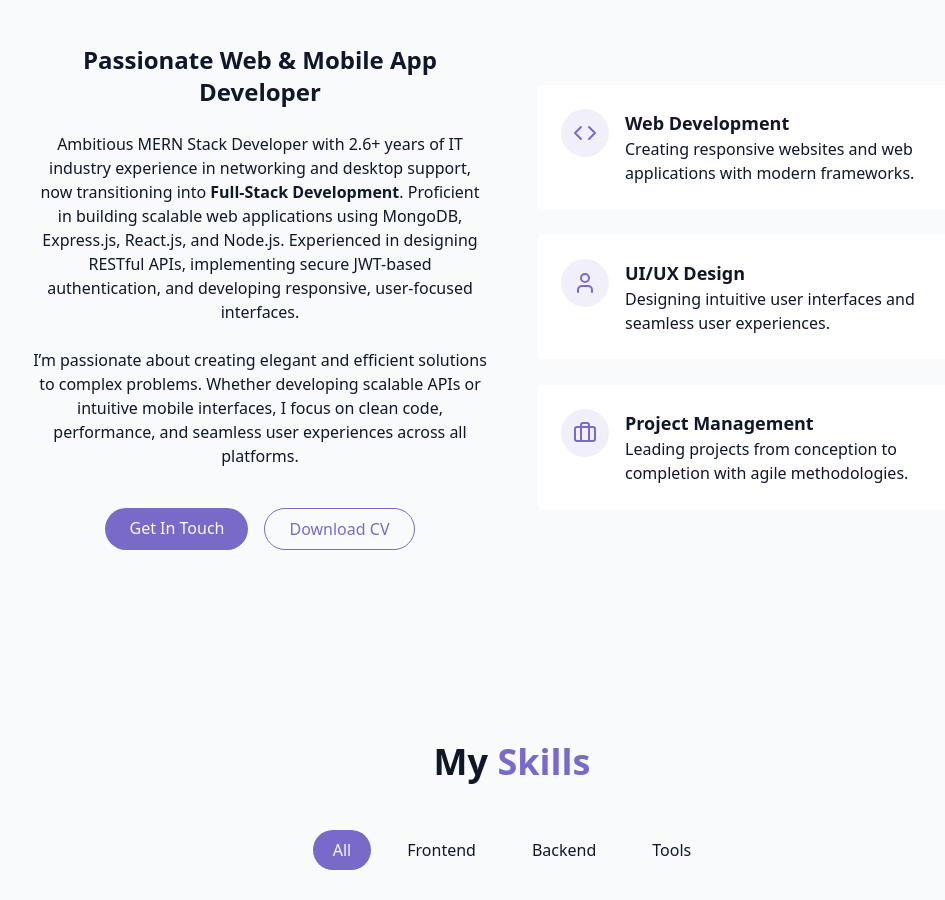
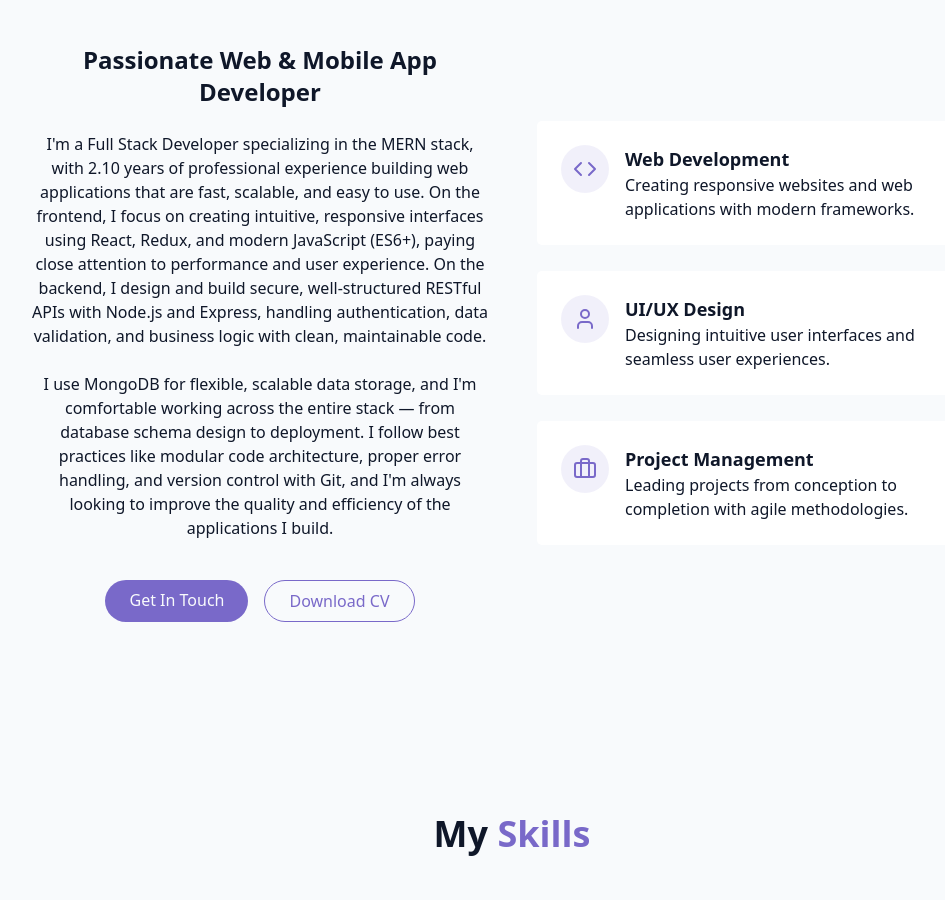
Before and after one commit to BharathiKannanBabu/My-Updated-Portfolio, a React (Vite) app: page / in a window 1280 px wide. Shown: the part 940-1840 px from the top of the page, without its empty margins (128-1073 px from the left). Built offline with nearby package versions, Linux system fonts and the light colour scheme.

Commit message:
Revise AboutSection content for clarity and detail
Updated the AboutSection component to reflect a more detailed and professional overview of skills and experience as a Full Stack Developer specializing in the MERN stack.

```diff
--- a/src/components/AboutSection.jsx
+++ b/src/components/AboutSection.jsx
@@ -17,20 +17,11 @@ const AboutSection = () => {
             </h3>
 
             <p className="text-muted-foreground">
-              Ambitious MERN Stack Developer with 2.6+ years of IT industry
-              experience in networking and desktop support, now transitioning
-              into <strong>Full-Stack Development</strong>. Proficient in
-              building scalable web applications using MongoDB, Express.js,
-              React.js, and Node.js. Experienced in designing RESTful APIs,
-              implementing secure JWT-based authentication, and developing
-              responsive, user-focused interfaces.
+              I'm a Full Stack Developer specializing in the MERN stack, with 2.10 years of professional experience building web applications that are fast, scalable, and easy to use. On the frontend, I focus on creating intuitive, responsive interfaces using React, Redux, and modern JavaScript (ES6+), paying close attention to performance and user experience. On the backend, I design and build secure, well-structured RESTful APIs with Node.js and Express, handling authentication, data validation, and business logic with clean, maintainable code.
             </p>
 
             <p className="text-muted-foreground">
-              I’m passionate about creating elegant and efficient solutions to
-              complex problems. Whether developing scalable APIs or intuitive
-              mobile interfaces, I focus on clean code, performance, and
-              seamless user experiences across all platforms.
+              I use MongoDB for flexible, scalable data storage, and I'm comfortable working across the entire stack — from database schema design to deployment. I follow best practices like modular code architecture, proper error handling, and version control with Git, and I'm always looking to improve the quality and efficiency of the applications I build.
             </p>
 
             <div className="flex flex-col sm:flex-row gap-4 pt-4 justify-center">
```
